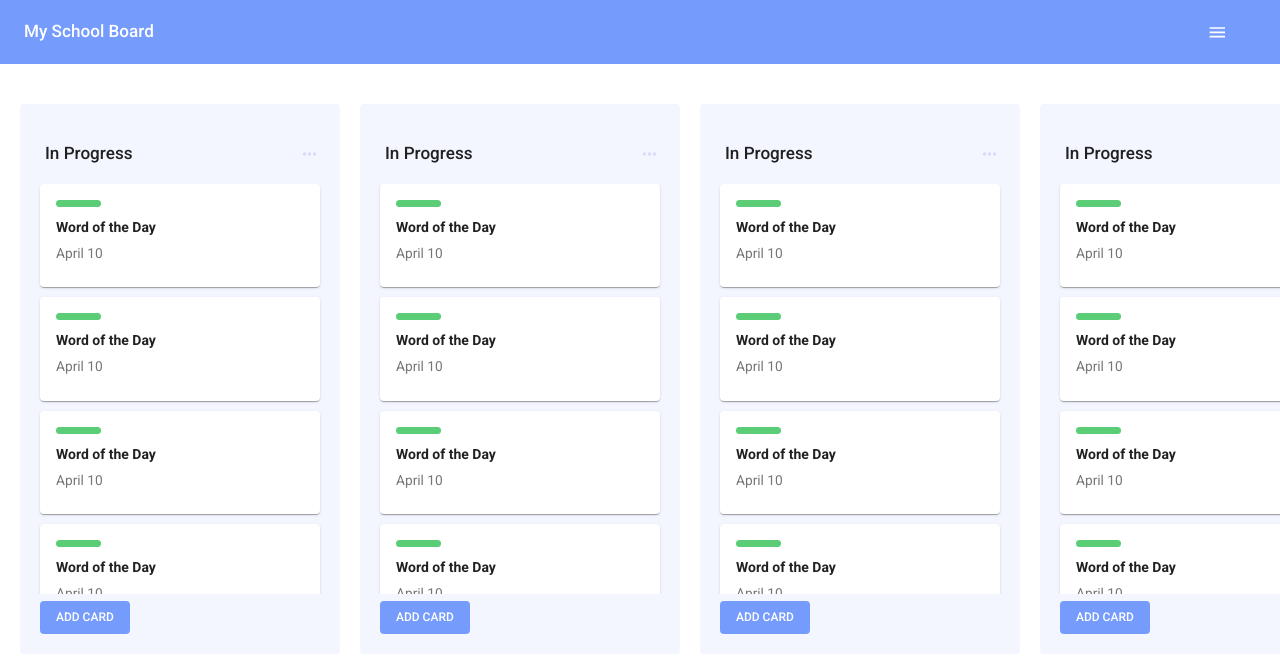
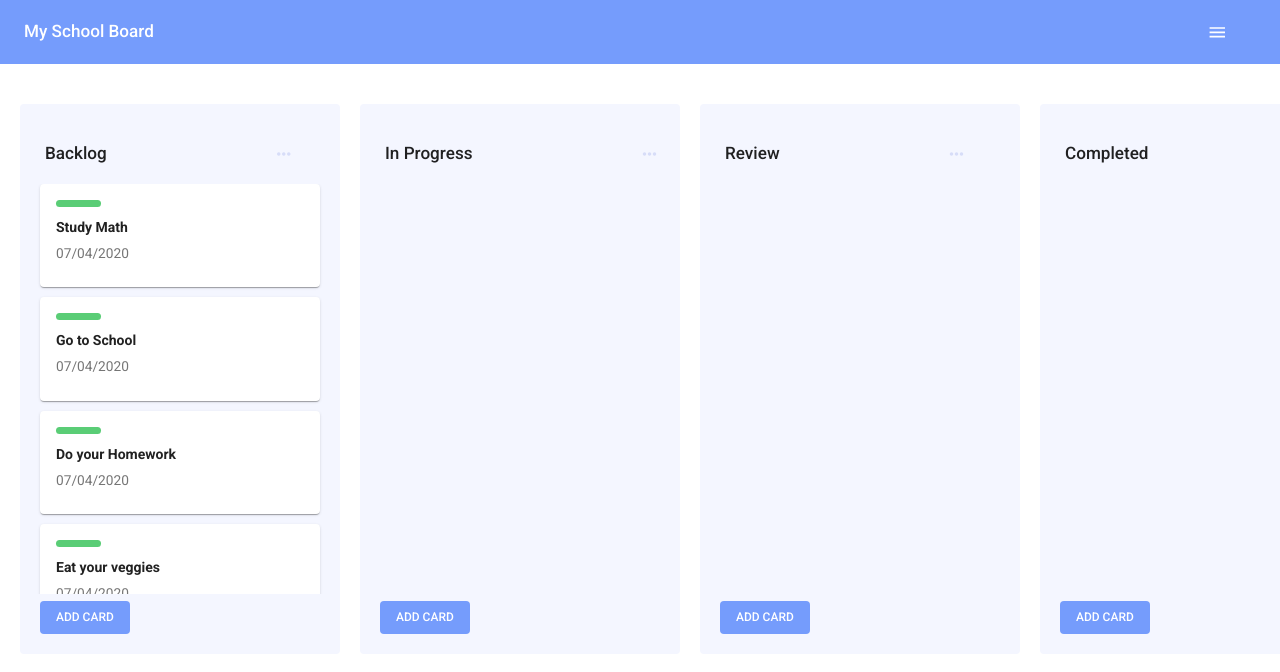
Before and after one commit to hatchways/team-linguini, a React (Create React App) app in the folder client/: page / in a window 1280 px wide. Shown: the top 672 px of the page. Built offline with nearby package versions, Linux system fonts and the light colour scheme.

Commit message:
Added the drag and drop feature of the cards

```diff
--- a/client/src/pages/Board.js
+++ b/client/src/pages/Board.js
@@ -1,5 +1,5 @@
 import React, { useState } from "react";
-import { DragDropContext, Draggable, Droppable } from 'react-beautiful-dnd';
+import { DragDropContext, Draggable, Droppable } from "react-beautiful-dnd";
 
 import { makeStyles } from "@material-ui/core/styles";
 import AppBar from "@material-ui/core/AppBar";
@@ -33,23 +33,23 @@ const useStyles = makeStyles(theme => ({
     background: "#F4F6FF",
     boxShadow: "none",
     position: "relative",
-    marginRight: "20px",
+    marginRight: "20px"
   },
   grid: {
     marginTop: "40px",
     marginLeft: "20px",
-    display: 'flex',
+    display: "flex"
   },
   container: {
-    width: '100%',
-    maxWidth: '1370px',
-    overflowX: 'scroll',
-    overflow: 'hidden',
-    margin: '0 auto',
-    paddingBottom: '17px',
+    width: "100%",
+    maxWidth: "1370px",
+    overflowX: "scroll",
+    overflow: "hidden",
+    margin: "0 auto",
+    paddingBottom: "17px",
     "&::-webkit-scrollbar": {
-        display: 'none'
-      },
+      display: "none"
+    }
   },
   column: {
     marginLeft: "25px",
@@ -87,11 +87,11 @@ const useStyles = makeStyles(theme => ({
   },
   cardSection: {
     height: 410,
-    overflow: 'hidden',
-    overflowY: 'scroll',
+    overflow: "hidden",
+    overflowY: "scroll",
     "&::-webkit-scrollbar": {
-        display: 'none'
-      },
+      display: "none"
+    }
   },
   addCard: {
     background: "#759CFC",
@@ -108,39 +108,99 @@ const useStyles = makeStyles(theme => ({
 
 //Cards Data Structure
 const cardsData = [
-    {id: '1', title: 'sample Title', deadline: '07/04/2020', tag: 'green', description: 'lorem ipsum'},
-    {id: '2', title: 'sample Title', deadline: '07/04/2020', tag: 'green', description: 'lorem ipsum'},
-    {id: '3', title: 'sample Title', deadline: '07/04/2020', tag: 'green', description: 'lorem ipsum'},
-    {id: '4', title: 'sample Title', deadline: '07/04/2020', tag: 'green', description: 'lorem ipsum'}
-]
+  {
+    id: "1",
+    title: "Study Math",
+    deadline: "07/04/2020",
+    tag: "green",
+    description: "lorem ipsum"
+  },
+  {
+    id: "2",
+    title: "Go to School",
+    deadline: "07/04/2020",
+    tag: "green",
+    description: "lorem ipsum"
+  },
+  {
+    id: "3",
+    title: "Do your Homework",
+    deadline: "07/04/2020",
+    tag: "green",
+    description: "lorem ipsum"
+  },
+  {
+    id: "4",
+    title: "Eat your veggies",
+    deadline: "07/04/2020",
+    tag: "green",
+    description: "lorem ipsum"
+  }
+];
 
 //Column Data Structure
 const columnsData = {
   1: {
-        title: 'Backlog',
+    title: "Backlog",
     cards: cardsData,
     columnOrder: 1
   },
   2: {
-        title: 'In Progress',
-        cards: cardsData,
+    title: "In Progress",
+    cards: [],
     columnOrder: 1
   },
   3: {
-        title: 'Review',
-        cards: cardsData,
+    title: "Review",
+    cards: [],
     columnOrder: 1
   },
   4: {
-        title: 'Completed',
-        cards: cardsData,
+    title: "Completed",
+    cards: [],
     columnOrder: 1
-    },
   }
+};
 
 const Board = () => {
   const classes = useStyles();
-  const [columns, setColumns] = useState(columnsData)
+  const [columns, setColumns] = useState(columnsData);
+
+  const onDragEnd = ((result, columns, setColumns) => {
+      if(!result.destination) return;
+      const { source, destination } = result
+      if(source.droppableId !== destination.droppableId){
+        const sourceColumn = columns[source.droppableId]
+        const destinationColumn = columns[destination.droppableId]
+        const sourceCards = [...sourceColumn.cards]
+        const destinationCards = [...destinationColumn.cards]
+        const [removed] = sourceCards.splice(source.index, 1)
+        destinationCards.splice(destination.index, 0, removed)
+        setColumns({
+            ...columns,
+            [source.droppableId]: {
+                ...sourceColumn,
+                cards: sourceCards
+            },
+            [destination.droppableId]: {
+                ...destinationColumn,
+                cards: destinationCards
+            }
+        })
+      }else{
+      const column = columns[source.droppableId]
+      const copiedCards = [...column.cards]
+      const [removed] = copiedCards.splice(source.index, 1)
+      copiedCards.splice(destination.index, 0, removed)
+      setColumns({
+          ...columns,
+          [source.droppableId]: {
+              ...column,
+              cards: copiedCards
+          }
+      })
+    }
+  })
 
   return (
     <div>
@@ -161,16 +221,18 @@ const Board = () => {
       </AppBar>
 
       <div className={classes.container}>
-      <div
-        className={classes.grid}
-      >
-        {[0, 1, 2, 3, 4, 5].map(value => (
-        <DragDropContext>
-          <Grid key={value} item>
+        <div className={classes.grid}>
+          <DragDropContext onDragEnd={result => onDragEnd(result, columns, setColumns)}>
+            {Object.entries(columns).map(([id, column]) => (
+              <Droppable droppableId={id} key={id}>
+                {(provided, snapshot) => {
+                  return (
+                    <div {...provided.droppableProps} ref={provided.innerRef}>
+                      <Grid key={id} item>
                         <Paper className={classes.paper}>
                           <div className={classes.columnTitle}>
                             <Typography variant="h6" className={classes.column}>
-                  In Progress
+                              {column.title}
                             </Typography>
                             <div className={classes.icon}>
                               <i
@@ -181,59 +243,60 @@ const Board = () => {
                           </div>
 
                           <div className={classes.cardSection}>
+                            {column.cards.map((card, index) => {
+                              return (
+                                <Draggable
+                                  key={card.id}
+                                  draggableId={card.id}
+                                  index={index}
+                                >
+                                  {(provided, snapshot) => {
+                                    return (
+                                      <div
+                                        ref={provided.innerRef}
+                                        {...provided.draggableProps}
+                                        {...provided.dragHandleProps}
+                                        style={{
+                                          userSelect: "none",
+                                          ...provided.draggableProps.style
+                                        }}
+                                      >
                                         <Card className={classes.card}>
                                           <CardContent>
                                             <div className={classes.tag} />
-                  <Typography className={classes.cardTitle} gutterBottom>
-                    Word of the Day
+                                            <Typography
+                                              className={classes.cardTitle}
+                                              gutterBottom
+                                            >
+                                              {card.title}
                                             </Typography>
-                  <Typography color="textSecondary">April 10</Typography>
-                </CardContent>
-              </Card>
-              <Card className={classes.card}>
-                <CardContent>
-                  <div className={classes.tag} />
-                  <Typography className={classes.cardTitle} gutterBottom>
-                    Word of the Day
+                                            <Typography color="textSecondary">
+                                              {card.deadline}
                                             </Typography>
-                  <Typography color="textSecondary">April 10</Typography>
-                </CardContent>
-              </Card>
-              <Card className={classes.card}>
-                <CardContent>
-                  <div className={classes.tag} />
-                  <Typography className={classes.cardTitle} gutterBottom>
-                    Word of the Day
-                  </Typography>
-                  <Typography color="textSecondary">April 10</Typography>
-                </CardContent>
-              </Card>
-              <Card className={classes.card}>
-                <CardContent>
-                  <div className={classes.tag} />
-                  <Typography className={classes.cardTitle} gutterBottom>
-                    Word of the Day
-                  </Typography>
-                  <Typography color="textSecondary">April 10</Typography>
-                </CardContent>
-              </Card>
-              <Card className={classes.card}>
-                <CardContent>
-                  <div className={classes.tag} />
-                  <Typography className={classes.cardTitle} gutterBottom>
-                    Word of the Day
-                  </Typography>
-                  <Typography color="textSecondary">April 10</Typography>
                                           </CardContent>
                                         </Card>
                                       </div>
-              <Button variant="contained" className={classes.addCard}>
+                                    );
+                                  }}
+                                </Draggable>
+                              );
+                            })}
+                          </div>
+                          <Button
+                            variant="contained"
+                            className={classes.addCard}
+                          >
                             Add Card
                           </Button>
                         </Paper>
                       </Grid>
+                      {provided.placeholder}
+                    </div>
+                  );
+                }}
+              </Droppable>
+            ))}
           </DragDropContext>
-        ))}
         </div>
       </div>
     </div>
```
Lines whose indentation alone changed are shown as unchanged.
